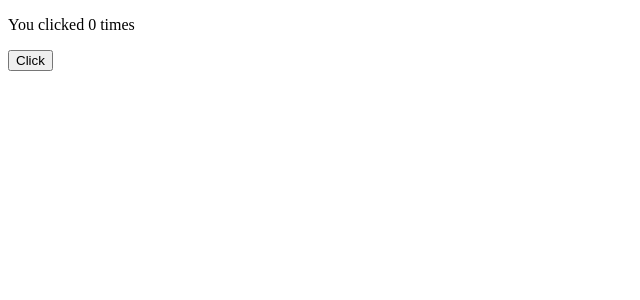
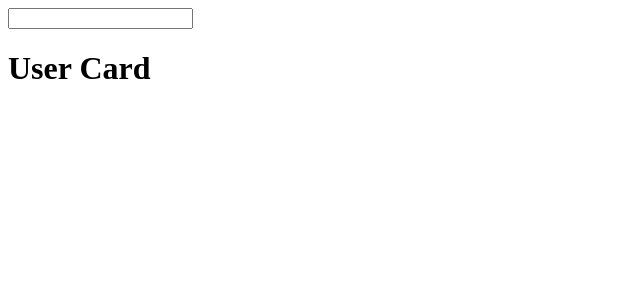
Before and after one commit to Daeun-Danna-Lee/SOPT_28th_WEB, a React (Create React App) app in the folder 3rd_Seminar/: page / in a window 1280 px wide. Shown: the top 300 px of the page, without its empty margins (0-640 px from the left). Built offline with nearby package versions, Linux system fonts and the light colour scheme.

Commit message:
github profile finder 파일 생성 및 필수 요소

```diff
--- a/3rd_Seminar/src/App.js
+++ b/3rd_Seminar/src/App.js
@@ -1,11 +1,13 @@
 import React from "react";
-import Hello from './Hello';
+import SearchBar from './components/SearchBar';
+import UserCard from './components/UserCard';
 
 function App() {
 
   return (
     <>
-      <Hello />
+      <SearchBar />
+      <UserCard />
     </>
   )
 }
--- /dev/null
+++ b/3rd_Seminar/src/components/SearchBar.js
@@ -0,0 +1,11 @@
+import React from 'react';
+
+const SearchBar = () => {
+    return (
+        <form>
+            <input type="text"></input>
+        </form>
+    );
+};
+
+export default SearchBar;
--- /dev/null
+++ b/3rd_Seminar/src/components/UserCard.js
@@ -0,0 +1,11 @@
+import React from 'react';
+
+const UserCard = () => {
+    return (
+        <>
+            <h1>User Card</h1>
+        </>
+    );
+};
+
+export default UserCard;
```
